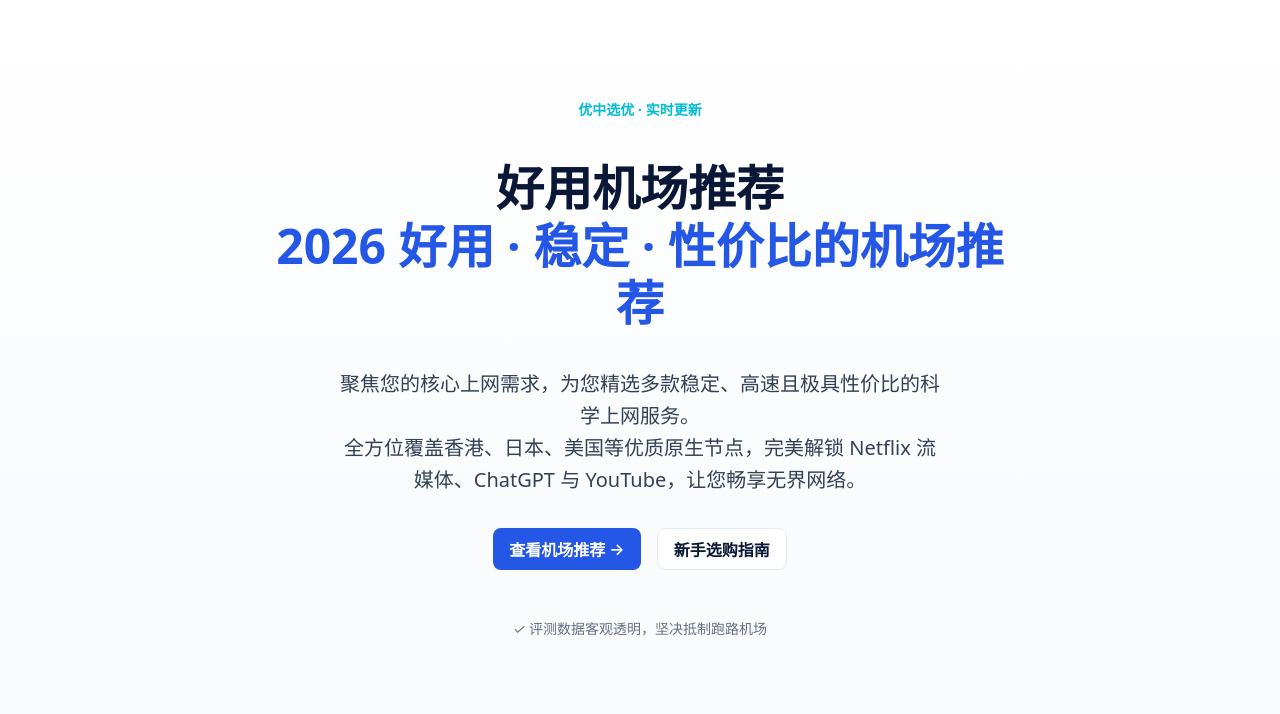
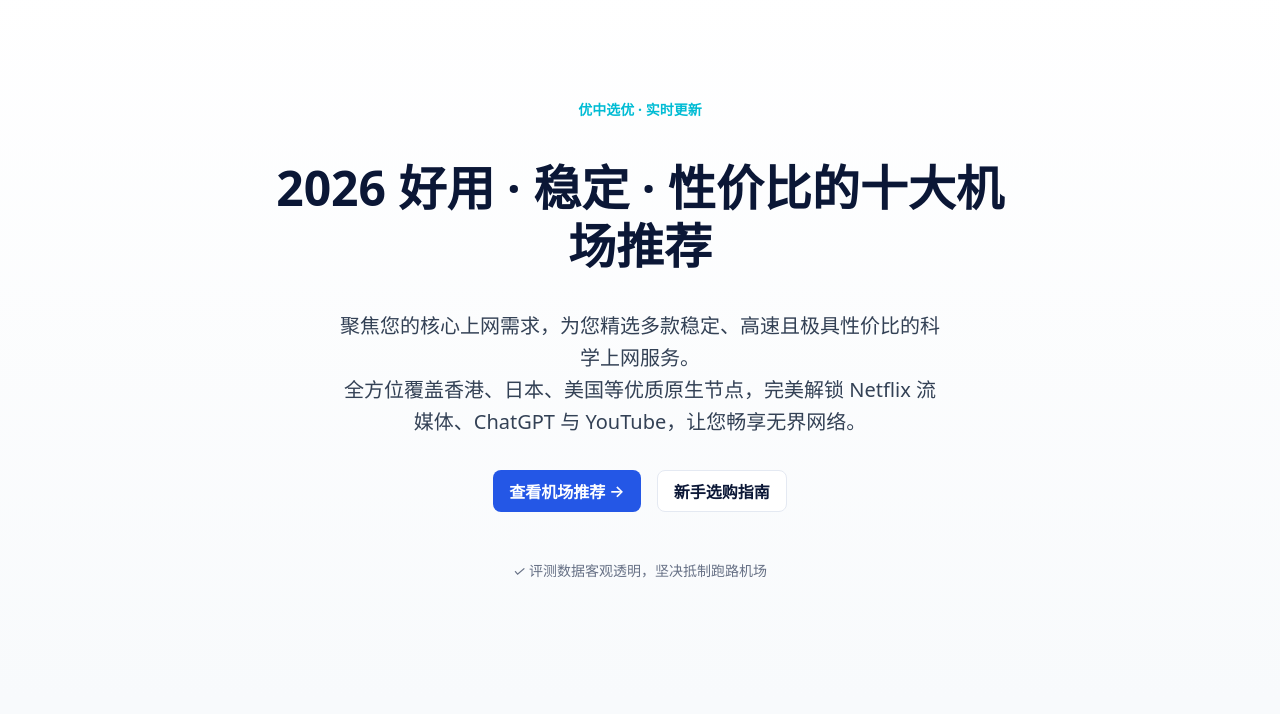
Before and after one commit to kelvinchong6880-gif/haoyongjichang.com, an Astro site: page / in a window 1280 px wide. Shown: the part 86-800 px from the top of the page. Built offline with nearby package versions, Linux system fonts and the light colour scheme; Astro itself is replaced by a stand-in of ours.

Commit message:
Update hero title to 十大机场推荐

```diff
--- a/src/pages/index.astro
+++ b/src/pages/index.astro
@@ -11,7 +11,7 @@ import BaseLayout from '../layouts/BaseLayout.astro';
     <div class="page-shell" style="display: flex; flex-direction: column; align-items: center; max-width: 800px; margin: 0 auto; padding-top: 40px; padding-bottom: 40px;">
       <div class="hero-copy" style="display: flex; flex-direction: column; align-items: center; text-align: center;">
         <p class="eyebrow" style="margin: 0 auto 24px;"><span></span> 优中选优 · 实时更新</p>
-        <h1>好用机场推荐<br><em>2026 好用 · 稳定 · 性价比的机场推荐</em></h1>
+        <h1>2026 好用 · 稳定 · 性价比的十大机场推荐</h1>
         <p class="hero-lead" style="max-width: 600px; margin-left: auto; margin-right: auto;">聚焦您的核心上网需求，为您精选多款稳定、高速且极具性价比的科学上网服务。<br>全方位覆盖香港、日本、美国等优质原生节点，完美解锁 Netflix 流媒体、ChatGPT 与 YouTube，让您畅享无界网络。</p>
         <div class="hero-actions" style="justify-content: center;">
           <a class="button" href="/recommend/">查看机场推荐 <span>→</span></a>
```
